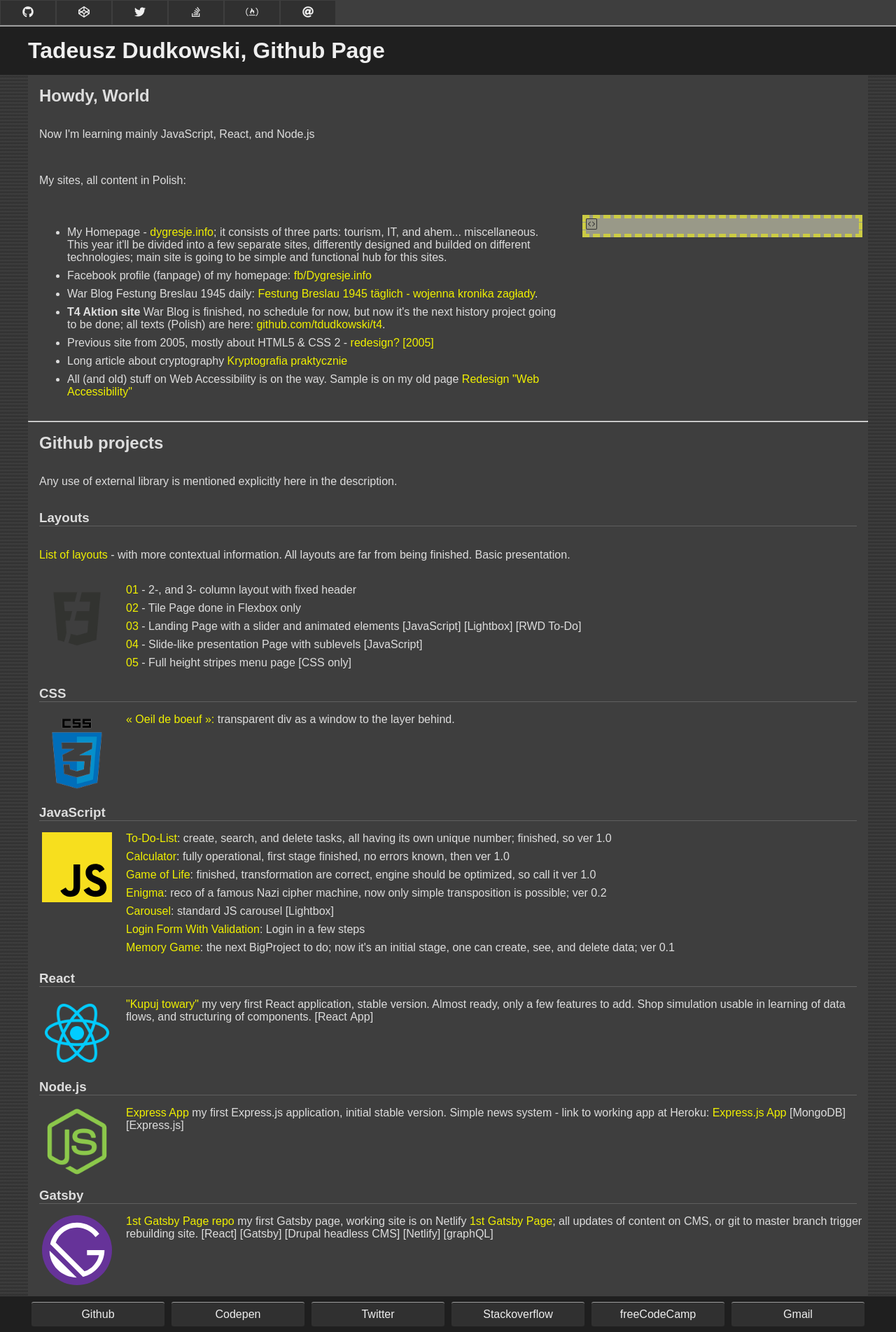
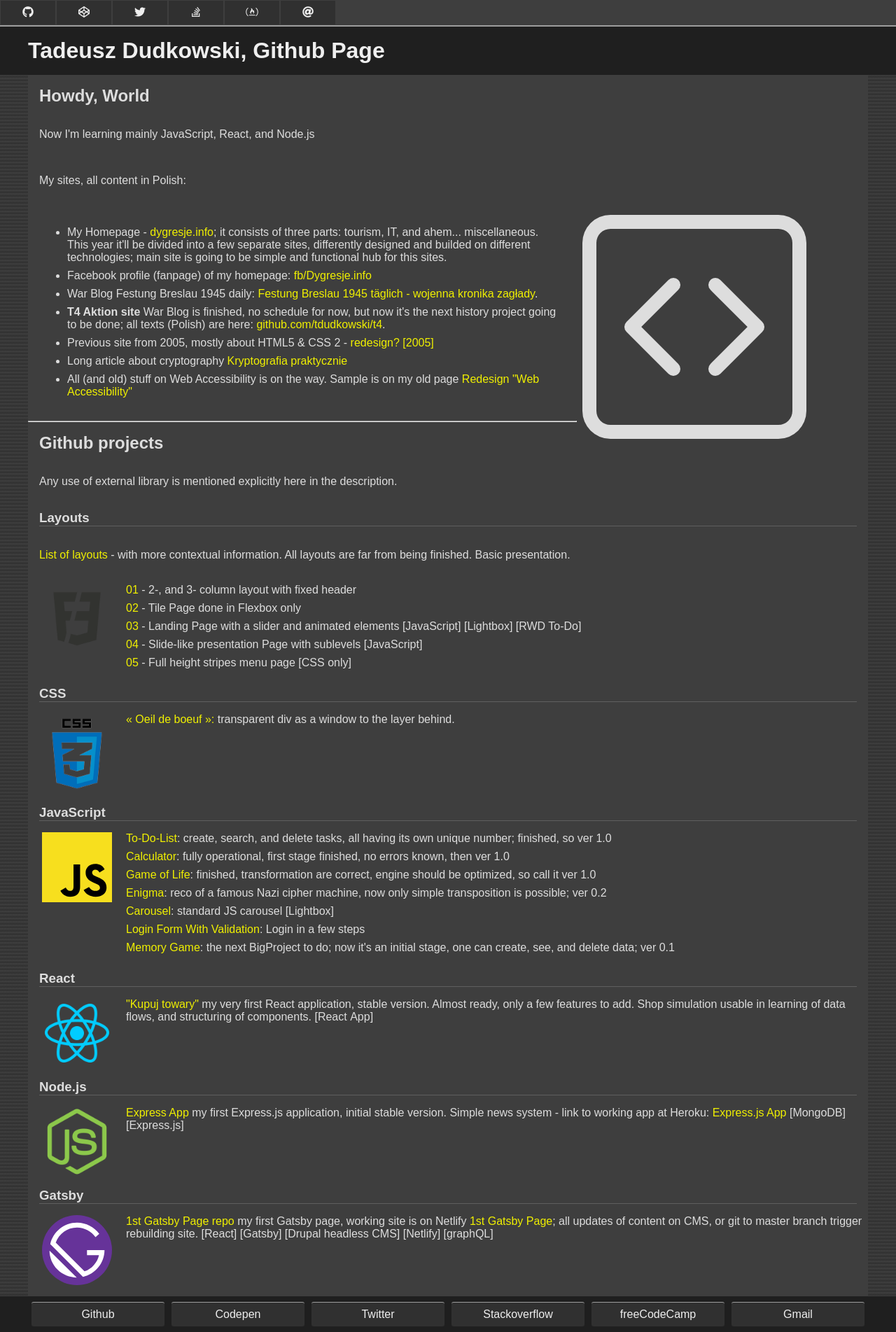
Before and after one commit to tdudkowski/tdudkowski.github.io, a Jekyll site: the page built from index.html, in a window 1280 px wide. Shown: the whole page at 70% size. Built offline with Jekyll 4.4.1, drawn with Linux system fonts in a browser that asks for light colours; nearby versions of some CDN libraries.

Commit message:
test some changes

```diff
--- a/css/main.css
+++ b/css/main.css
@@ -73,7 +73,7 @@ h3 {
   border-bottom: 1px solid #5f5f5f;
 }
 
-.doc100 {
+/* .doc100 {
   line-height: 1.3rem;
   border: 5px dashed #cc4;
   background-color: #998;
@@ -82,7 +82,7 @@ h3 {
 
 .doc100 p {
   padding: 0 1rem;
-}
+} */
 
 .counter {
   float: right;
--- a/index.html
+++ b/index.html
@@ -60,8 +60,8 @@ title: Tadeusz Dudkowski, Github Page
 
   <div class="doc100">
     <svg
-      width="1em"
-      height="1em"
+      width="20em"
+      height="20em"
       viewBox="0 0 16 16"
       class="bi bi-code-square"
       fill="currentColor"
```
